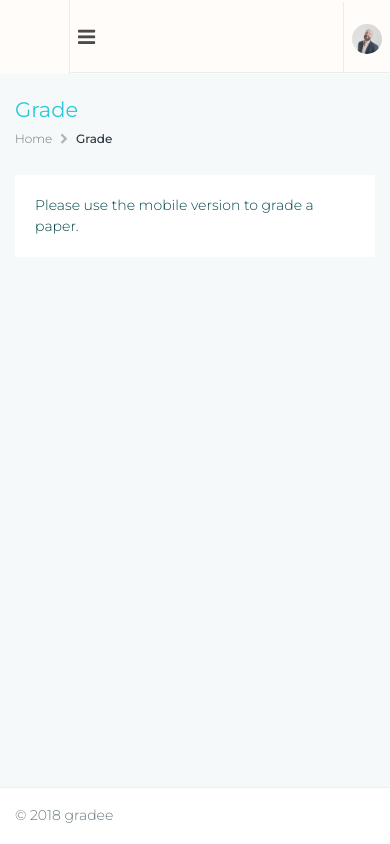
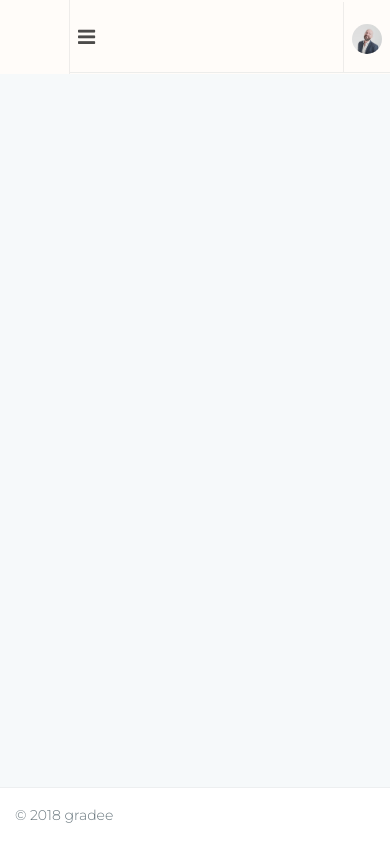
Before and after one commit to CreativeMultiverse/adminpanel, a plain HTML site: page main/grade.html in a window 390 px wide. Drawn offline with nearby package versions, Linux system fonts and the light colour scheme; files whose address does not match are found by name.

Commit message:
Update grade.html

```diff
--- a/main/grade.html
+++ b/main/grade.html
@@ -126,7 +126,7 @@
             <!-- ============================================================== -->
             <!-- Container fluid  -->
             <!-- ============================================================== -->
-            <div class="container-fluid">
+            <div class="container-fluid d-none d-sm-none d-md-block">
                 <!-- ============================================================== -->
                 <!-- Bread crumb and right sidebar toggle -->
                 <!-- ============================================================== -->
```
